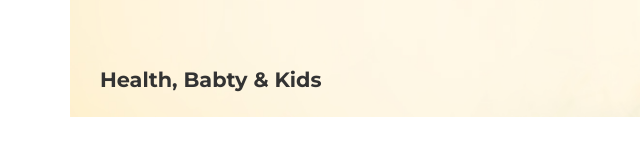
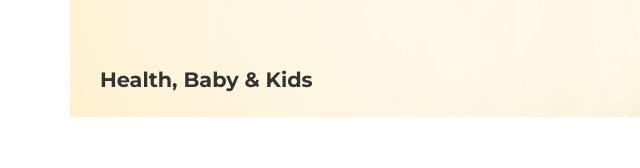
Before and after one commit to aviandri/harboldan-web, a website: page app/health-baby-kids.html in a window 1280 px wide. Shown: the part 187-355 px from the top of the page, 0-640 px from the left. Drawn offline with nearby package versions, Linux system fonts and the light colour scheme; files that its build step writes are made by us from their sources.

Commit message:
fix title

```diff
--- a/app/health-baby-kids.html
+++ b/app/health-baby-kids.html
@@ -61,7 +61,7 @@
       </div>
     <div class="main_banner">
       <img src="images/banner_health_baby_kids.jpg">
-      <h1>Health, Babty & Kids</h1>
+      <h1>Health, Baby & Kids</h1>
     </div>
 
     <div class="category">
```
